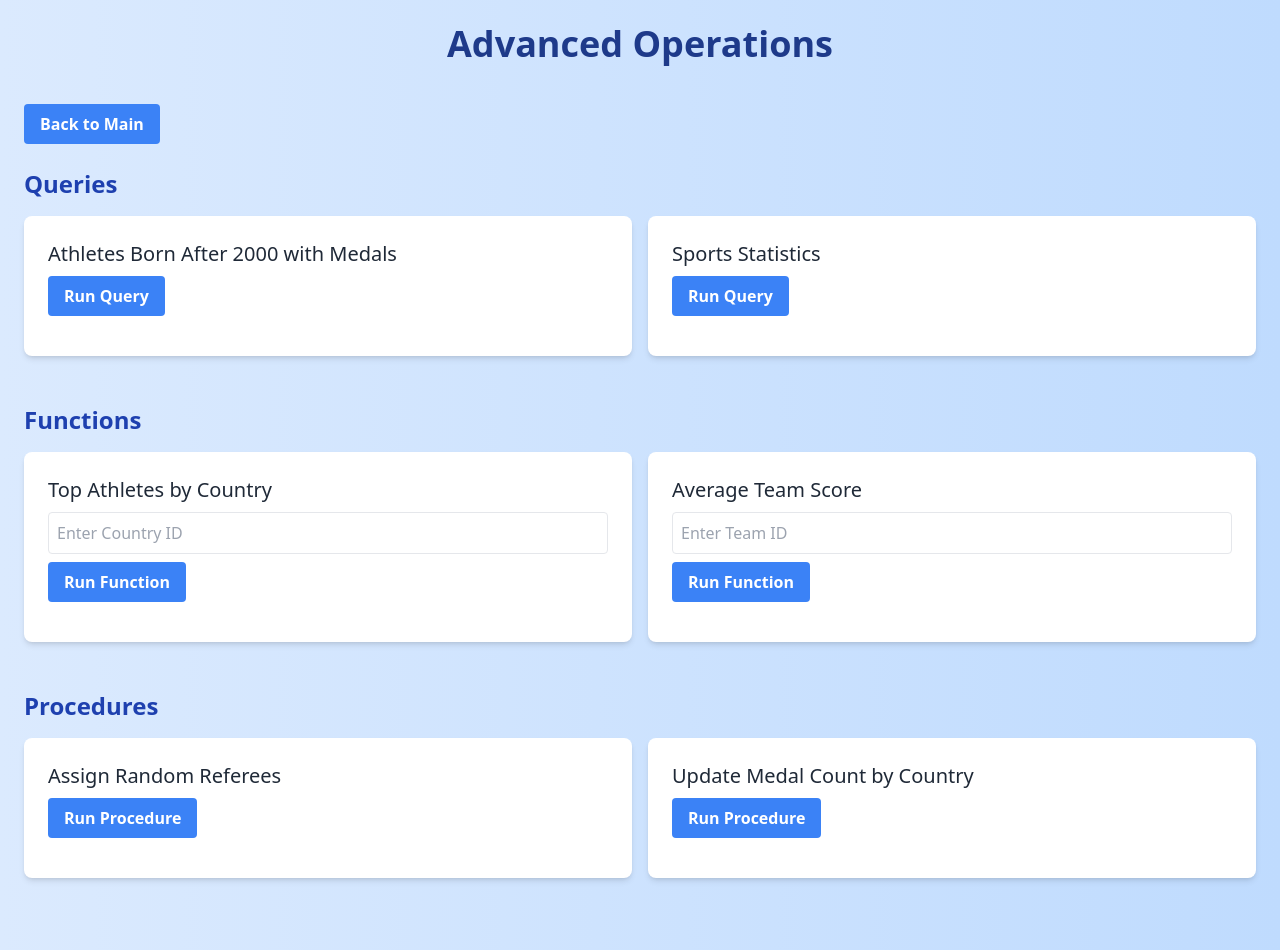
After one commit to EfratYi/ProjectDB, a Flask app: page /advanced-operations/ in a window 1280 px wide. The commit adds this page. Run offline with Flask 3, Linux system fonts and the light colour scheme; some libraries are stand-ins or nearby versions.

Commit message:
adding advanced  methods

```diff
--- a/app.py
+++ b/app.py
@@ -2,15 +2,18 @@ from flask import Flask, render_template
 from routes.athletes import athletes_bp
 from routes.sports import sports_bp
 from routes.competition import competitions_bp
+from routes.advanced_operations import advanced_ops_bp
 
 app = Flask(__name__)
 
 app.register_blueprint(athletes_bp)
 app.register_blueprint(sports_bp)
 app.register_blueprint(competitions_bp)
+app.register_blueprint(advanced_ops_bp)
 
 @app.route("/")
 def main_menu():
     return render_template("main_menu.html")
+
 if __name__ == "__main__":
     app.run(debug=True)
--- /dev/null
+++ b/routes/advanced_operations.py
@@ -0,0 +1,207 @@
+from flask import Blueprint, request, render_template, jsonify
+from db import get_connection
+import logging
+
+# Configure logging
+logging.basicConfig(level=logging.DEBUG)
+logger = logging.getLogger(__name__)
+
+advanced_ops_bp = Blueprint('advanced_ops_bp', __name__, url_prefix='/advanced-operations')
+
+@advanced_ops_bp.route("/")
+def advanced_operations():
+    print("Advanced Operations route accessed")
+    try:
+        return render_template("advanced_operations/advanced-operations.html")
+    except Exception as e:
+        return f"שגיאה בטעינת מסך פעולות מתקדמות: {e}", 500
+
+@advanced_ops_bp.route("/api/query1", methods=["GET"])
+def run_query1():
+    try:
+        conn = get_connection()
+        cur = conn.cursor()
+        logger.debug("Executing query 1")
+        cur.execute("""
+            WITH RankedMedals AS (
+                SELECT
+                    a.AthleteID,
+                    a.AthleteName,
+                    a.Gender,
+                    c.CountryName,
+                    DATE_PART('year', AGE(CURRENT_DATE, a.Birthday)) AS Age,
+                    MAX(CASE
+                        WHEN r.Medal = 'Gold' THEN 3
+                        WHEN r.Medal = 'Silver' THEN 2
+                        WHEN r.Medal = 'Bronze' THEN 1
+                        END) AS BestMedalScore
+                FROM Athlete a
+                JOIN AthleteCompetition r ON a.AthleteID = r.AthleteID
+                JOIN Country c ON a.CountryId = c.CountryId
+                WHERE EXTRACT(YEAR FROM a.Birthday) > 2000 AND r.Medal IS NOT NULL
+                GROUP BY a.AthleteID, a.AthleteName, a.Gender, c.CountryName, a.Birthday
+            )
+            SELECT
+                AthleteName,
+                Gender,
+                CountryName,
+                Age,
+                CASE BestMedalScore
+                    WHEN 3 THEN 'Gold'
+                    WHEN 2 THEN 'Silver'
+                    WHEN 1 THEN 'Bronze'
+                END AS BestMedal
+            FROM RankedMedals
+            ORDER BY CountryName ASC;
+        """)
+        rows = cur.fetchall()
+        logger.debug(f"Query 1 fetched {len(rows)} rows")
+        cur.close()
+        conn.close()
+
+        result = [
+            {
+                "AthleteName": row[0],
+                "Gender": row[1],
+                "CountryName": row[2],
+                "Age": row[3],
+                "BestMedal": row[4]
+            }
+            for row in rows
+        ]
+        return jsonify(result)
+
+    except Exception as e:
+        logger.error(f"Error in query1: {str(e)}", exc_info=True)
+        return jsonify({"error": f"שגיאה בביצוע שאילתה 1: {str(e)}"}), 500
+
+@advanced_ops_bp.route("/api/query2", methods=["GET"])
+def run_query2():
+    try:
+        conn = get_connection()
+        cur = conn.cursor()
+        logger.debug("Executing query 2")
+        cur.execute("""
+            SELECT
+                s.SportName,
+                COUNT(co.CompetitionId) AS NumCompetitions,
+                COUNT(DISTINCT v.VenueName) AS NumVenues,
+                COUNT(r.Medal) AS NumMedals,
+                MIN(co.CompDate) AS EarliestCompetitionDate
+            FROM Sport s
+            LEFT JOIN Competition co ON s.SportID = co.SportID
+            LEFT JOIN Venue v ON co.VenueID = v.VenueID
+            LEFT JOIN AthleteCompetition r ON co.CompetitionId = r.CompetitionId
+            GROUP BY s.SportName
+            ORDER BY s.SportName, MIN(co.CompDate);
+        """)
+        rows = cur.fetchall()
+        logger.debug(f"Query 2 fetched {len(rows)} rows")
+        cur.close()
+        conn.close()
+
+        result = [
+            {
+                "SportName": row[0],
+                "NumCompetitions": row[1],
+                "NumVenues": row[2],
+                "NumMedals": row[3],
+                "EarliestCompetitionDate": row[4].strftime("%Y-%m-%d") if row[4] else None
+            }
+            for row in rows
+        ]
+        return jsonify(result)
+
+    except Exception as e:
+        logger.error(f"Error in query2: {str(e)}", exc_info=True)
+        return jsonify({"error": f"שגיאה בביצוע שאילתה 2: {str(e)}"}), 500
+
+@advanced_ops_bp.route("/api/function1", methods=["GET"])
+def run_function1():
+    try:
+        country_id = request.args.get("countryId")
+        if not country_id:
+            return jsonify({"error": "חובה לספק מזהה מדינה"}), 400
+
+        conn = get_connection()
+        cur = conn.cursor()
+        logger.debug(f"Executing function1 with country_id={country_id}")
+        cur.execute("SELECT * FROM get_top_athletes_by_country(%s)", (int(country_id),))
+        rows = cur.fetchall()
+        logger.debug(f"Function1 fetched {len(rows)} rows")
+        cur.close()
+        conn.close()
+
+        result = [
+            {
+                "athletename": row[0],
+                "total_medals": row[1]
+            }
+            for row in rows
+        ]
+        return jsonify(result)
+
+    except Exception as e:
+        logger.error(f"Error in function1: {str(e)}", exc_info=True)
+        return jsonify({"error": f"שגיאה בביצוע פונקציה 1: {str(e)}"}), 500
+
+@advanced_ops_bp.route("/api/function2", methods=["GET"])
+def run_function2():
+    try:
+        team_id = request.args.get("teamId")
+        if not team_id:
+            return jsonify({"error": "חובה לספק מזהה קבוצה"}), 400
+
+        conn = get_connection()
+        cur = conn.cursor()
+        logger.debug(f"Executing function2 with team_id={team_id}")
+        cur.execute("SELECT calculate_average_team_score(%s)", (int(team_id),))
+        avg_score = cur.fetchone()[0]
+        cur.close()
+        conn.close()
+
+        return jsonify({"avg_score": float(avg_score)})
+
+    except Exception as e:
+        logger.error(f"Error in function2: {str(e)}", exc_info=True)
+        return jsonify({"error": f"שגיאה בביצוע פונקציה 2: {str(e)}"}), 500
+
+@advanced_ops_bp.route("/api/procedure1", methods=["POST"])
+def run_procedure1():
+    try:
+        conn = get_connection()
+        cur = conn.cursor()
+        logger.debug("Executing procedure1")
+        cur.execute("CALL assign_random_referees_to_unassigned_competitions();")
+        conn.commit()
+        cur.close()
+        conn.close()
+
+        return jsonify({"message": "שיוך שופטים אקראיים בוצע בהצלחה"})
+
+    except Exception as e:
+        conn.rollback()
+        cur.close()
+        conn.close()
+        logger.error(f"Error in procedure1: {str(e)}", exc_info=True)
+        return jsonify({"error": f"שגיאה בביצוע פרוצדורה 1: {str(e)}"}), 500
+
+@advanced_ops_bp.route("/api/procedure2", methods=["POST"])
+def run_procedure2():
+    try:
+        conn = get_connection()
+        cur = conn.cursor()
+        logger.debug("Executing procedure2")
+        cur.execute("CALL update_medal_count_by_country();")
+        conn.commit()
+        cur.close()
+        conn.close()
+
+        return jsonify({"message": "עדכון ספירת מדליות לפי מדינה בוצע בהצלחה"})
+
+    except Exception as e:
+        conn.rollback()
+        cur.close()
+        conn.close()
+        logger.error(f"Error in procedure2: {str(e)}", exc_info=True)
+        return jsonify({"error": f"שגיאה בביצוע פרוצדורה 2: {str(e)}"}), 500
--- a/routes/queries.py
+++ b/routes/queries.py
@@ -13,5 +13,5 @@ def run_queries():
     cur.close()
     conn.close()
 
-    return render_template("queries.html", results=athletes)
+    return render_template("advanced-operations.html", results=athletes)
 """
--- /dev/null
+++ b/templates/advanced_operations/advanced-operations.html
@@ -0,0 +1,172 @@
+<!DOCTYPE html>
+<html lang="en">
+<head>
+    <meta charset="UTF-8">
+    <title>Advanced Operations</title>
+    <script src="https://cdn.tailwindcss.com"></script>
+</head>
+<body class="bg-gradient-to-r from-blue-100 to-blue-200 text-gray-800 min-h-screen p-6">
+    <div class="container mx-auto">
+        <h1 class="text-4xl text-blue-900 font-bold text-center mb-10">Advanced Operations</h1>
+        <a href="/" class="bg-blue-500 hover:bg-blue-700 text-white font-bold py-2 px-4 rounded mb-6 inline-block">Back to Main</a>
+
+        <!-- Queries Section -->
+        <section class="mb-12">
+            <h2 class="text-2xl font-semibold text-blue-800 mb-4">Queries</h2>
+            <div class="grid grid-cols-1 md:grid-cols-2 gap-4">
+                <!-- Query 1: Athletes born after 2000 -->
+                <div class="bg-white p-6 rounded-lg shadow-md">
+                    <h3 class="text-xl font-medium mb-2">Athletes Born After 2000 with Medals</h3>
+                    <button onclick="runQuery1()" class="bg-blue-500 hover:bg-blue-700 text-white font-bold py-2 px-4 rounded">
+                        Run Query
+                    </button>
+                    <div id="query1-result" class="mt-4"></div>
+                </div>
+                <!-- Query 2: Sports with Competitions and Medals -->
+                <div class="bg-white p-6 rounded-lg shadow-md">
+                    <h3 class="text-xl font-medium mb-2">Sports Statistics</h3>
+                    <button onclick="runQuery2()" class="bg-blue-500 hover:bg-blue-700 text-white font-bold py-2 px-4 rounded">
+                        Run Query
+                    </button>
+                    <div id="query2-result" class="mt-4"></div>
+                </div>
+            </div>
+        </section>
+
+        <!-- Functions Section -->
+        <section class="mb-12">
+            <h2 class="text-2xl font-semibold text-blue-800 mb-4">Functions</h2>
+            <div class="grid grid-cols-1 md:grid-cols-2 gap-4">
+                <!-- Function 1: Top Athletes by Country -->
+                <div class="bg-white p-6 rounded-lg shadow-md">
+                    <h3 class="text-xl font-medium mb-2">Top Athletes by Country</h3>
+                    <input id="country-id" type="number" placeholder="Enter Country ID" class="border p-2 rounded w-full mb-2">
+                    <button onclick="runFunction1()" class="bg-blue-500 hover:bg-blue-700 text-white font-bold py-2 px-4 rounded">
+                        Run Function
+                    </button>
+                    <div id="function1-result" class="mt-4"></div>
+                </div>
+                <!-- Function 2: Average Team Score -->
+                <div class="bg-white p-6 rounded-lg shadow-md">
+                    <h3 class="text-xl font-medium mb-2">Average Team Score</h3>
+                    <input id="team-id" type="number" placeholder="Enter Team ID" class="border p-2 rounded w-full mb-2">
+                    <button onclick="runFunction2()" class="bg-blue-500 hover:bg-blue-700 text-white font-bold py-2 px-4 rounded">
+                        Run Function
+                    </button>
+                    <div id="function2-result" class="mt-4"></div>
+                </div>
+            </div>
+        </section>
+
+        <!-- Procedures Section -->
+        <section class="mb-12">
+            <h2 class="text-2xl font-semibold text-blue-800 mb-4">Procedures</h2>
+            <div class="grid grid-cols-1 md:grid-cols-2 gap-4">
+                <!-- Procedure 1: Assign Random Referees -->
+                <div class="bg-white p-6 rounded-lg shadow-md">
+                    <h3 class="text-xl font-medium mb-2">Assign Random Referees</h3>
+                    <button onclick="runProcedure1()" class="bg-blue-500 hover:bg-blue-700 text-white font-bold py-2 px-4 rounded">
+                        Run Procedure
+                    </button>
+                    <div id="procedure1-result" class="mt-4"></div>
+                </div>
+                <!-- Procedure 2: Update Medal Count by Country -->
+                <div class="bg-white p-6 rounded-lg shadow-md">
+                    <h3 class="text-xl font-medium mb-2">Update Medal Count by Country</h3>
+                    <button onclick="runProcedure2()" class="bg-blue-500 hover:bg-blue-700 text-white font-bold py-2 px-4 rounded">
+                        Run Procedure
+                    </button>
+                    <div id="procedure2-result" class="mt-4"></div>
+                </div>
+            </div>
+        </section>
+    </div>
+
+    <script>
+        async function runQuery1() {
+            try {
+                const response = await fetch('/advanced-operations/api/query1');
+                const data = await response.json();
+                let html = '<table class="w-full border-collapse border"><tr><th class="border p-2">Name</th><th class="border p-2">Gender</th><th class="border p-2">Country</th><th class="border p-2">Age</th><th class="border p-2">Best Medal</th></tr>';
+                data.forEach(row => {
+                    html += `<tr><td class="border p-2">${row.AthleteName}</td><td class="border p-2">${row.Gender}</td><td class="border p-2">${row.CountryName}</td><td class="border p-2">${row.Age}</td><td class="border p-2">${row.BestMedal}</td></tr>`;
+                });
+                html += '</table>';
+                document.getElementById('query1-result').innerHTML = html;
+            } catch (error) {
+                document.getElementById('query1-result').innerHTML = '<p class="text-red-500">Error fetching data: ' + error.message + '</p>';
+            }
+        }
+
+        async function runQuery2() {
+            try {
+                const response = await fetch('/advanced-operations/api/query2');
+                const data = await response.json();
+                let html = '<table class="w-full border-collapse border"><tr><th class="border p-2">Sport</th><th class="border p-2">Competitions</th><th class="border p-2">Venues</th><th class="border p-2">Medals</th><th class="border p-2">Earliest Date</th></tr>';
+                data.forEach(row => {
+                    html += `<tr><td class="border p-2">${row.SportName}</td><td class="border p-2">${row.NumCompetitions}</td><td class="border p-2">${row.NumVenues}</td><td class="border p-2">${row.NumMedals}</td><td class="border p-2">${row.EarliestCompetitionDate}</td></tr>`;
+                });
+                html += '</table>';
+                document.getElementById('query2-result').innerHTML = html;
+            } catch (error) {
+                document.getElementById('query2-result').innerHTML = '<p class="text-red-500">Error fetching data: ' + error.message + '</p>';
+            }
+        }
+
+        async function runFunction1() {
+            const countryId = document.getElementById('country-id').value;
+            if (!countryId) {
+                document.getElementById('function1-result').innerHTML = '<p class="text-red-500">Please enter a Country ID</p>';
+                return;
+            }
+            try {
+                const response = await fetch(`/advanced-operations/api/function1?countryId=${countryId}`);
+                const data = await response.json();
+                let html = '<table class="w-full border-collapse border"><tr><th class="border p-2">Athlete Name</th><th class="border p-2">Total Medals</th></tr>';
+                data.forEach(row => {
+                    html += `<tr><td class="border p-2">${row.athletename}</td><td class="border p-2">${row.total_medals}</td></tr>`;
+                });
+                html += '</table>';
+                document.getElementById('function1-result').innerHTML = html;
+            } catch (error) {
+                document.getElementById('function1-result').innerHTML = '<p class="text-red-500">Error fetching data: ' + error.message + '</p>';
+            }
+        }
+
+        async function runFunction2() {
+            const teamId = document.getElementById('team-id').value;
+            if (!teamId) {
+                document.getElementById('function2-result').innerHTML = '<p class="text-red-500">Please enter a Team ID</p>';
+                return;
+            }
+            try {
+                const response = await fetch(`/advanced-operations/api/function2?teamId=${teamId}`);
+                const data = await response.json();
+                document.getElementById('function2-result').innerHTML = `<p class="text-green-600">Average Team Score: ${data.avg_score}</p>`;
+            } catch (error) {
+                document.getElementById('function2-result').innerHTML = '<p class="text-red-500">Error fetching data: ' + error.message + '</p>';
+            }
+        }
+
+        async function runProcedure1() {
+            try {
+                const response = await fetch('/advanced-operations/api/procedure1', { method: 'POST' });
+                const data = await response.json();
+                document.getElementById('procedure1-result').innerHTML = `<p class="text-green-600">${data.message}</p>`;
+            } catch (error) {
+                document.getElementById('procedure1-result').innerHTML = '<p class="text-red-500">Error executing procedure: ' + error.message + '</p>';
+            }
+        }
+
+        async function runProcedure2() {
+            try {
+                const response = await fetch('/advanced-operations/api/procedure2', { method: 'POST' });
+                const data = await response.json();
+                document.getElementById('procedure2-result').innerHTML = `<p class="text-green-600">${data.message}</p>`;
+            } catch (error) {
+                document.getElementById('procedure2-result').innerHTML = '<p class="text-red-500">Error executing procedure: ' + error.message + '</p>';
+            }
+        }
+    </script>
+</body>
+</html>
--- a/templates/main_menu.html
+++ b/templates/main_menu.html
@@ -21,9 +21,10 @@
                 Competition Management
             </a>
         </li>
+
         <li class="mb-4">
-            <a href="/queries" class="bg-blue-500 hover:bg-blue-700 text-white font-bold py-2 px-4 rounded">
-               More Actions
+            <a href="/advanced-operations" class="bg-blue-500 hover:bg-blue-700 text-white font-bold py-2 px-4 rounded">
+                Advanced Operations
             </a>
         </li>
     </ul>
```
Also changed, not shown: templates/queries.html (deleted, +0 -10 lines).
